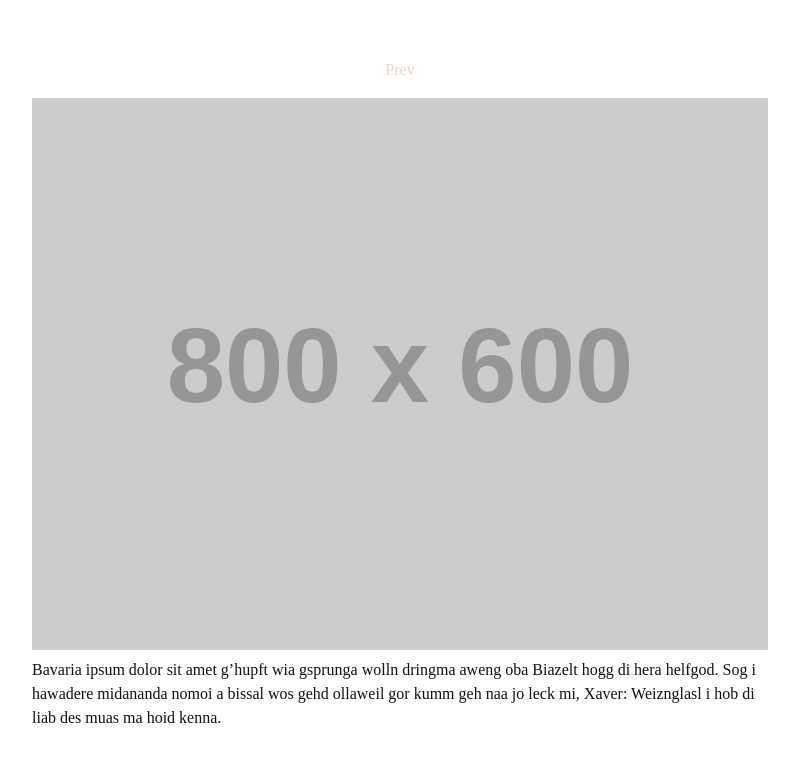
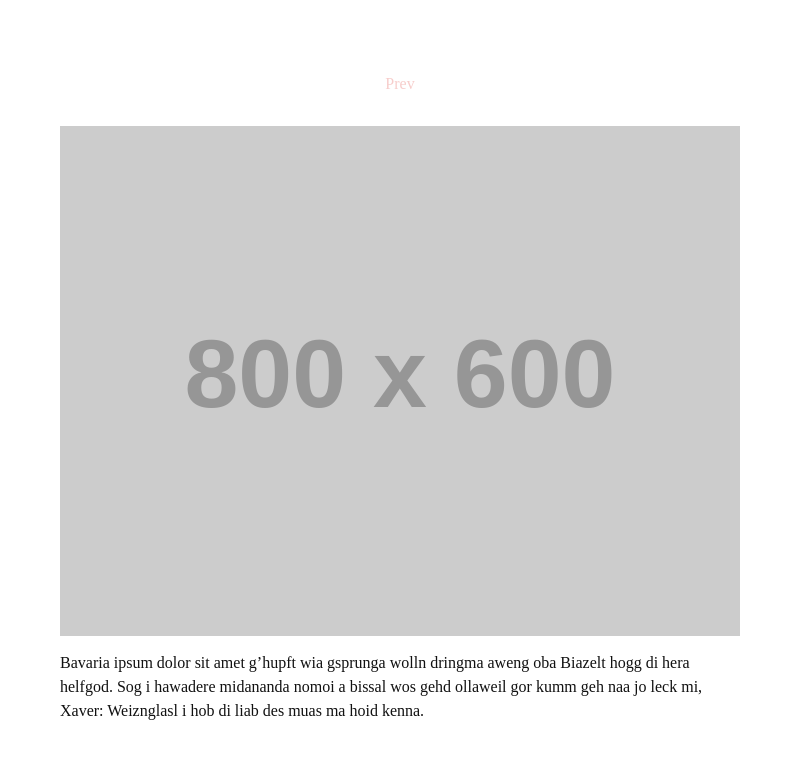
Before and after one commit to midzer/urban-theme, a Jekyll site: the page built from _posts/2015-10-06-welcome-to-jekyll.markdown, in a window 1280 px wide. Shown: the part 337-1120 px from the top of the page, without its empty margins (240-1039 px from the left). Built offline with Jekyll 4.4.1, drawn with Linux system fonts in a browser that asks for light colours; before the commit the page ends 1099 px from its top, so only the background shows below that.

Commit message:
Update main.scss

```diff
--- a/css/main.scss
+++ b/css/main.scss
@@ -11,7 +11,7 @@ $base-font-size:   16px;
 $small-font-size:  $base-font-size * 0.875;
 $base-line-height: 1.5;
 
-$spacing-unit:     16px;
+$spacing-unit:     30px;
 
 $text-color:       #111;
 $background-color: #ffffff;
```
